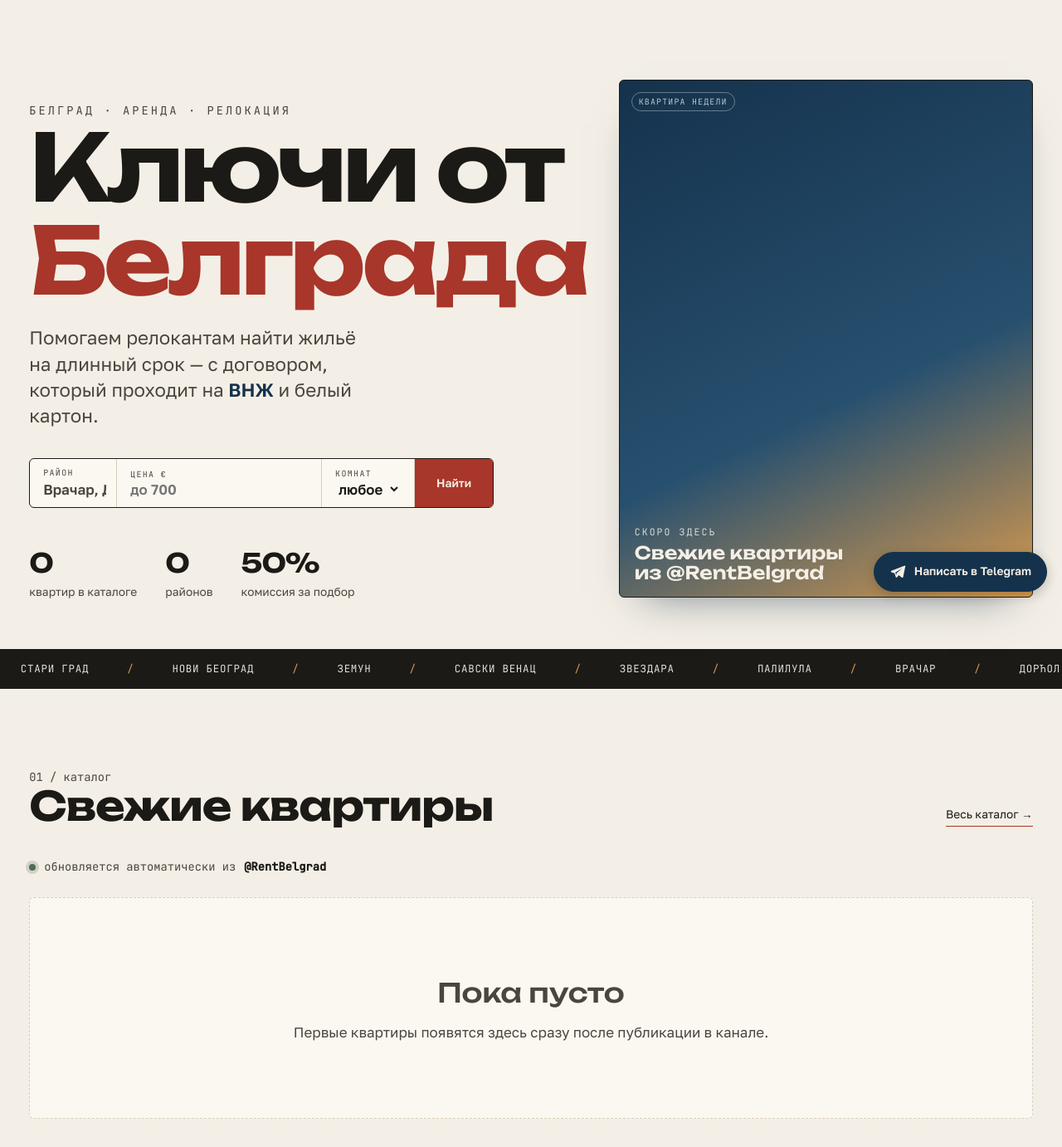
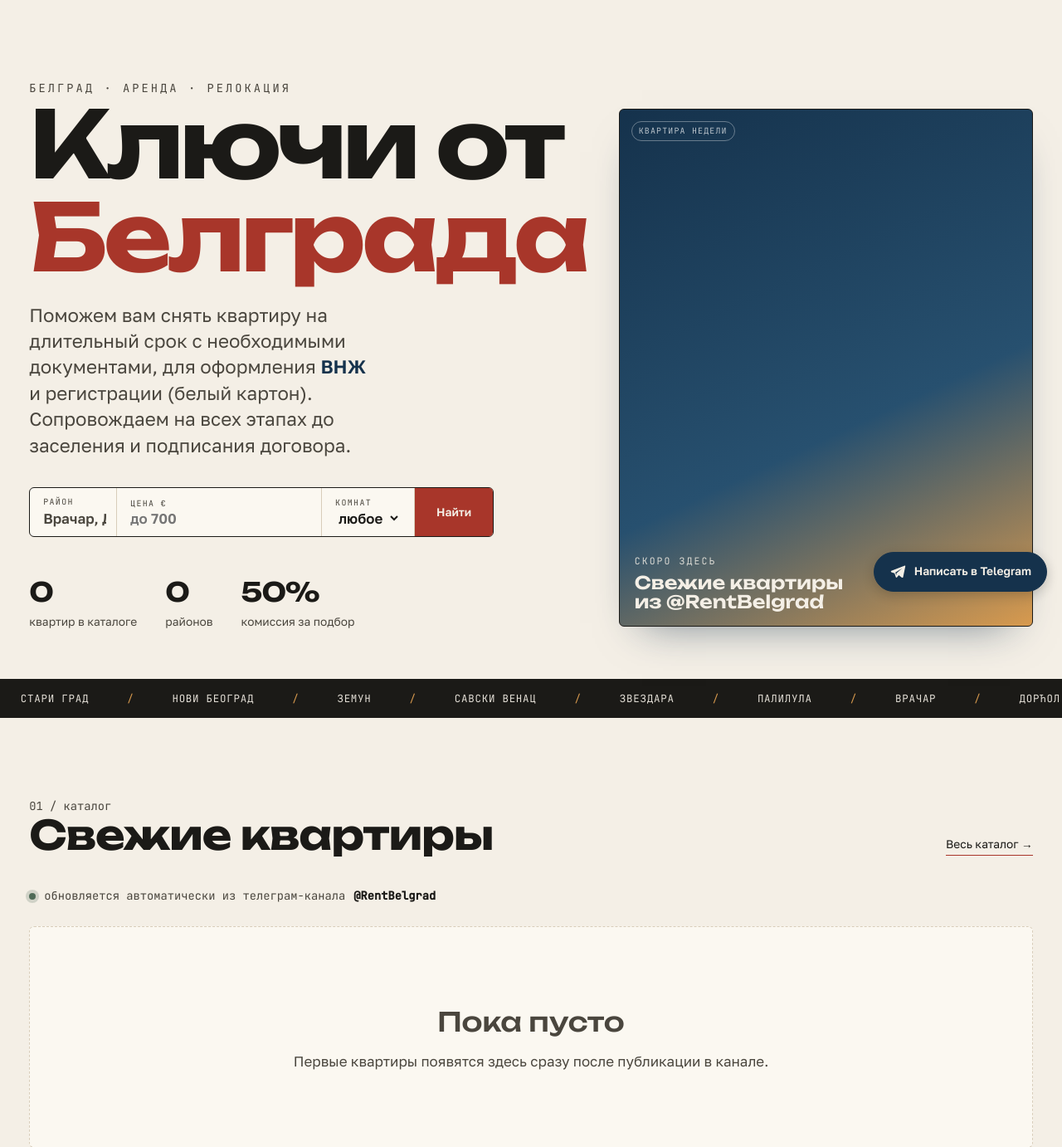
Before and after one commit to MWildFire/BelgradAppartment, a FastAPI app: template src/site/templates/index.html in a window 1280 px wide. Shown: the part 69-1451 px from the top of the page at 83% size. Run offline with FastAPI, Linux system fonts and the light colour scheme; the template is opened without the code that fills it, so the values that code supplies are empty.

Commit message:
dasha-edits: hero-лид и подпись телеграм-канала (правки 3, 6)

```diff
--- a/src/site/templates/index.html
+++ b/src/site/templates/index.html
@@ -8,7 +8,7 @@
     <div>
       <p class="kicker">белград · аренда · релокация</p>
       <h1>Ключи от <span class="ox">Белграда</span></h1>
-      <p class="hero-lede">Помогаем релокантам найти жильё на длинный срок — с договором, который проходит на <span style="color:var(--navy);font-weight:600">ВНЖ</span> и белый картон.</p>
+      <p class="hero-lede">Поможем вам снять квартиру на длительный срок с необходимыми документами, для оформления <span style="color:var(--navy);font-weight:600">ВНЖ</span> и регистрации (белый картон). Сопровождаем на всех этапах до заселения и подписания договора.</p>
 
       <form class="searchbar" method="get" action="/catalog">
         {# F2: район is a searchable single-select. Native <select> is the no-JS fallback;
@@ -104,7 +104,7 @@
     <a class="more" href="/catalog">Весь каталог →</a>
   </div>
 
-  <div class="feed-note"><span class="dot" aria-hidden="true"></span> обновляется автоматически из <b style="color:var(--ink)">@RentBelgrad</b></div>
+  <div class="feed-note"><span class="dot" aria-hidden="true"></span> обновляется автоматически из телеграм-канала <b style="color:var(--ink)">@RentBelgrad</b></div>
 
   {% if featured %}
     <div class="cards">
```
